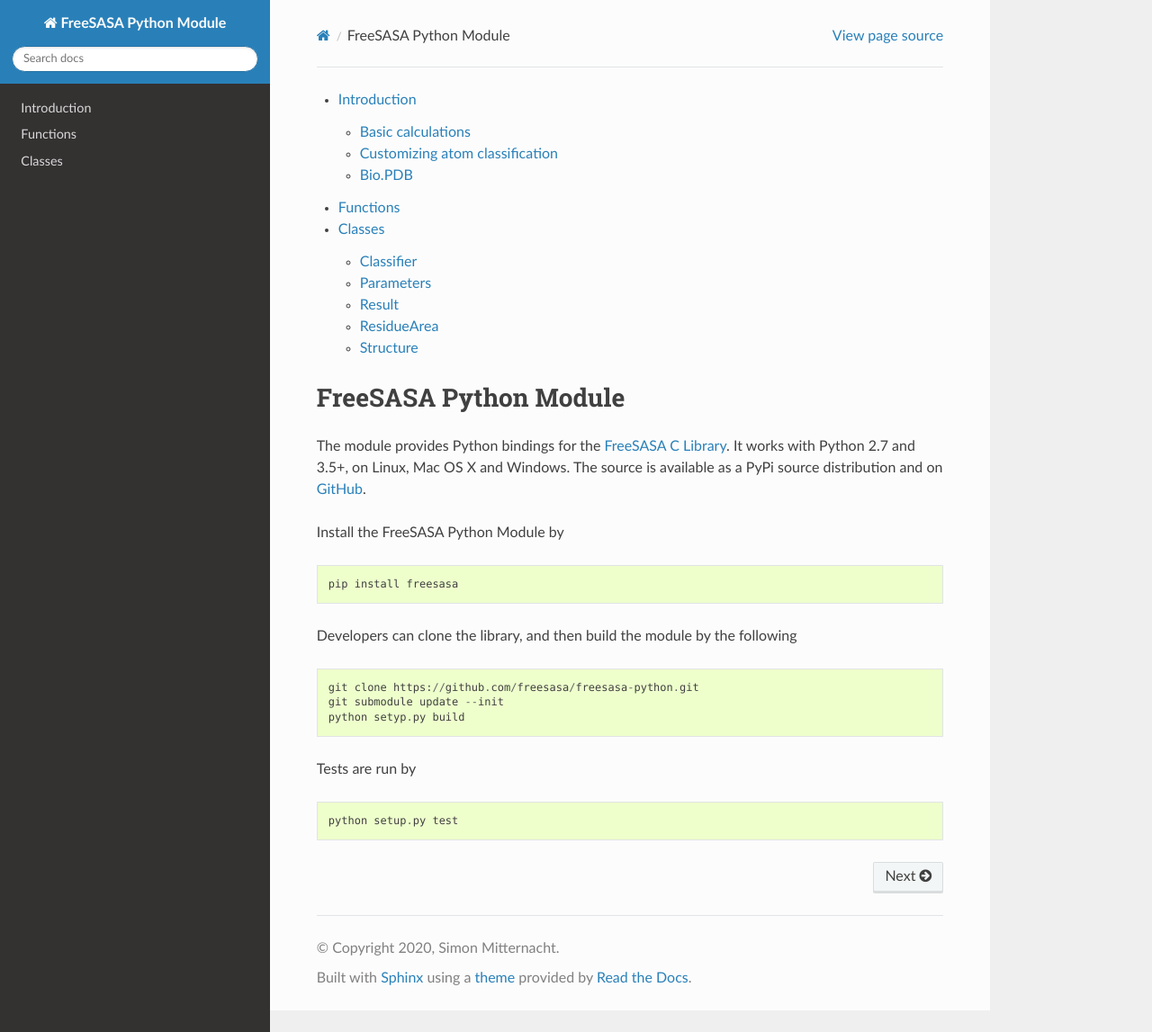
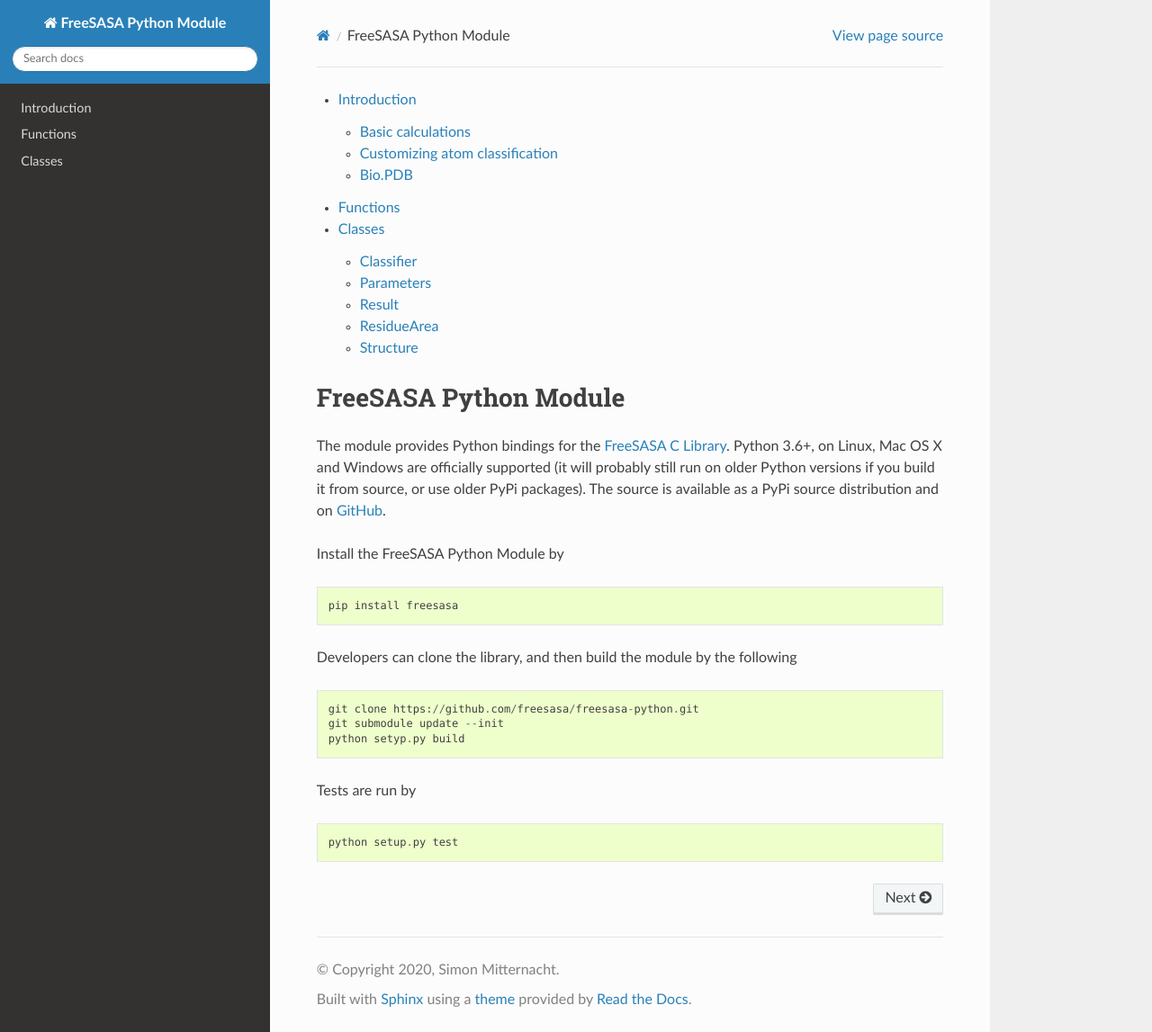
Before and after one commit to freesasa/freesasa-python, a Sphinx documentation site: the page built from docs/source/index.rst, in a window 1280 px wide and 1147 px high. Shown: the whole window at 90% size. Built offline with Sphinx 7.4.7 and the Read the Docs theme 2.0.0, drawn with Linux system fonts in a browser that asks for light colours.

Commit message:
Update docs.

```diff
--- a/docs/source/index.rst
+++ b/docs/source/index.rst
@@ -9,7 +9,9 @@
 ======================
 
 The module provides Python bindings for the `FreeSASA C Library <https://github.com/mittinatten/freesasa>`_.
-It works with Python 2.7 and 3.5+, on Linux, Mac OS X and Windows. The source is available as a PyPi source
+Python 3.6+, on Linux, Mac OS X and Windows are officially supported (it will probably still run on older Python
+versions if you build it from source, or use older PyPi packages).
+The source is available as a PyPi source
 distribution and on `GitHub <https://github.com/freesasa/freesasa-python>`_.
 
 Install the FreeSASA Python Module by
```
